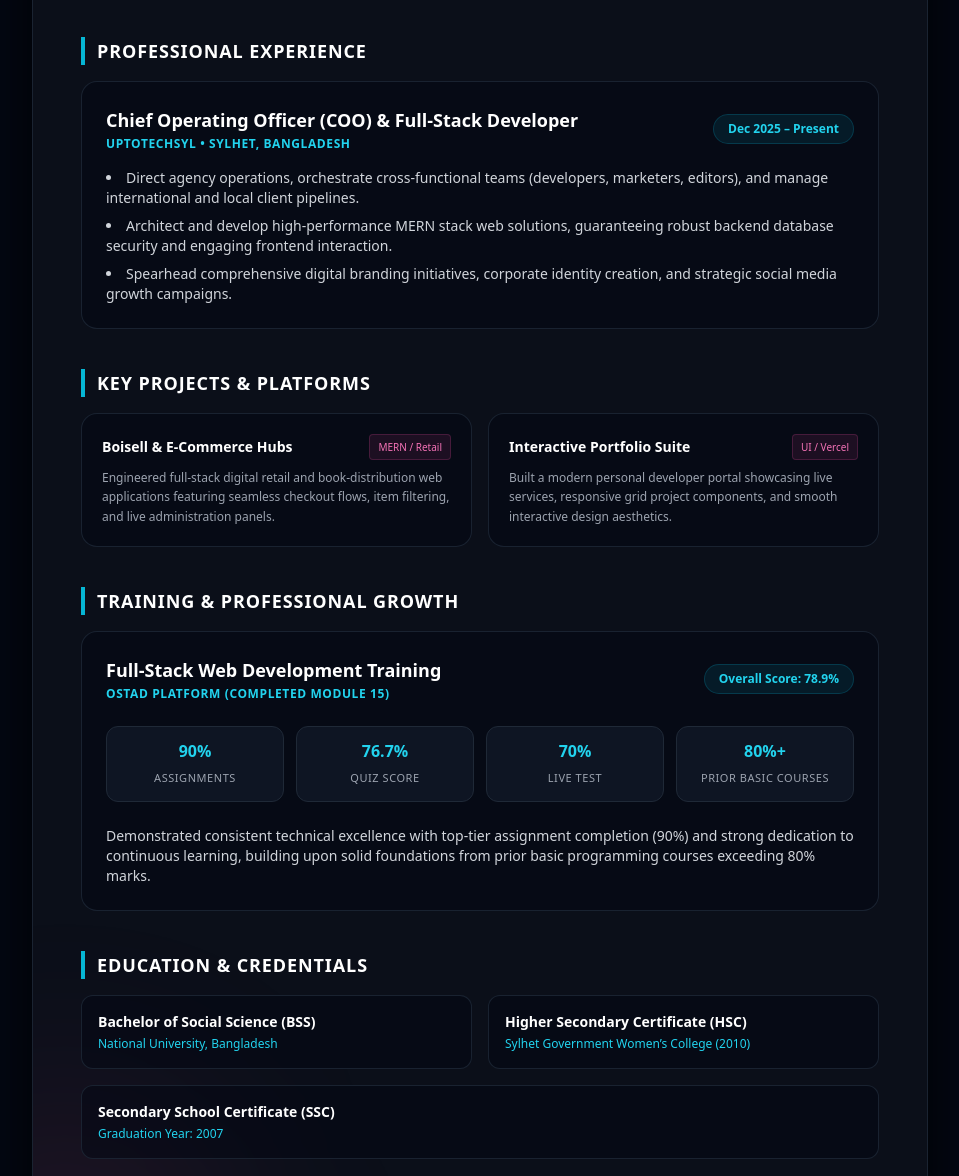
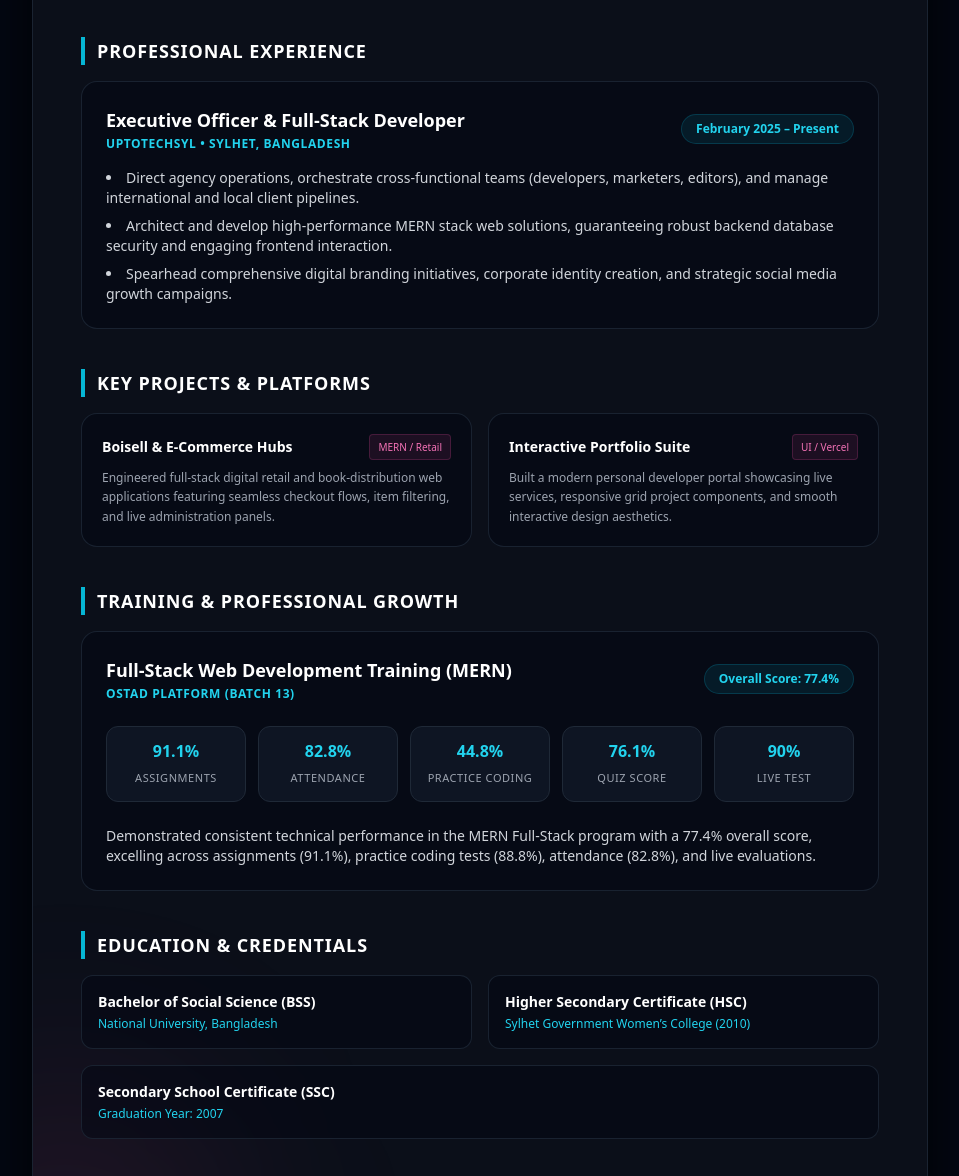
Before and after one commit to Farhana57/my-portfolio, a website: page cv.html in a window 1280 px wide. Shown: the part 864-2040 px from the top of the page, without its empty margins (160-1119 px from the left). Drawn offline with nearby package versions, Linux system fonts and the light colour scheme.

Commit message:
Update cv.html

```diff
--- a/cv.html
+++ b/cv.html
@@ -40,7 +40,7 @@
                     </span>
                     <h1 class="text-3xl sm:text-4xl font-black text-white tracking-wide">FARHANA KHATUN</h1>
                     <p class="text-transparent bg-clip-text bg-gradient-to-r from-cyan-400 to-pink-500 font-extrabold uppercase tracking-wider text-xs sm:text-sm mt-1">
-                        Chief Operating Officer (COO) & Full-Stack MERN Developer
+                        Executive Officer & Full-Stack MERN Developer
                     </p>
                 </div>
 
@@ -53,7 +53,7 @@
                         <i class="fa-solid fa-phone text-cyan-400"></i> +880 1759-945057
                     </div>
                     <div class="flex items-center justify-center sm:justify-start gap-2 sm:col-span-2">
-                        <i class="fa-solid fa-envelope text-cyan-400"></i> farhanakhatun22@mail.com
+                        <i class="fa-solid fa-envelope text-cyan-400"></i> farhanakhatun22@gmail.com
                     </div>
                 </div>
             </div>
@@ -102,11 +102,11 @@
             <div class="bg-gray-950/50 p-6 rounded-2xl border border-gray-800/80 space-y-3 relative">
                 <div class="flex flex-col sm:flex-row justify-between sm:items-center gap-2">
                     <div>
-                        <h3 class="font-bold text-base sm:text-lg text-white">Chief Operating Officer (COO) & Full-Stack Developer</h3>
+                        <h3 class="font-bold text-base sm:text-lg text-white">Executive Officer  & Full-Stack Developer</h3>
                         <p class="text-xs text-cyan-400 font-semibold uppercase tracking-wider mt-0.5">UpToTechSyl • Sylhet, Bangladesh</p>
                     </div>
                     <span class="text-xs font-bold text-cyan-400 bg-cyan-500/10 px-3.5 py-1.5 rounded-full border border-cyan-500/20 w-fit shrink-0">
-                        Dec 2025 – Present
+                        February 2025 – Present
                     </span>
                 </div>
                 <ul class="list-disc list-inside text-gray-300 text-xs sm:text-sm space-y-2 pt-1">
@@ -148,40 +148,43 @@
     <div class="bg-gray-950/50 p-6 rounded-2xl border border-gray-800/80 space-y-4">
         <div class="flex flex-col sm:flex-row justify-between sm:items-center gap-2">
             <div>
-                        <h3 class="font-bold text-base sm:text-lg text-white">Full-Stack Web Development Training</h3>
-                        <p class="text-xs text-cyan-400 font-semibold uppercase tracking-wider mt-0.5">Ostad Platform (Completed Module 15)</p>
+                <h3 class="font-bold text-base sm:text-lg text-white">Full-Stack Web Development Training (MERN)</h3>
+                <p class="text-xs text-cyan-400 font-semibold uppercase tracking-wider mt-0.5">Ostad Platform (Batch 13)</p>
             </div>
             <span class="text-xs font-bold text-cyan-400 bg-cyan-500/10 px-3.5 py-1.5 rounded-full border border-cyan-500/20 w-fit shrink-0">
-                        Overall Score: 78.9%
+                Overall Score: 77.4%
             </span>
         </div>
 
         <!-- Performance Metrics Grid -->
-                <div class="grid grid-cols-2 sm:grid-cols-4 gap-3 pt-2">
+        <div class="grid grid-cols-2 sm:grid-cols-5 gap-3 pt-2">
             <div class="bg-gray-900/80 p-3 rounded-xl border border-gray-800 text-center">
-                        <span class="block text-cyan-400 font-extrabold text-base">90%</span>
+                <span class="block text-cyan-400 font-extrabold text-base">91.1%</span>
                 <span class="text-[11px] text-gray-400 uppercase tracking-wider">Assignments</span>
             </div>
             <div class="bg-gray-900/80 p-3 rounded-xl border border-gray-800 text-center">
-                        <span class="block text-cyan-400 font-extrabold text-base">76.7%</span>
+                <span class="block text-cyan-400 font-extrabold text-base">82.8%</span>
+                <span class="text-[11px] text-gray-400 uppercase tracking-wider">Attendance</span>
+            </div>
+            <div class="bg-gray-900/80 p-3 rounded-xl border border-gray-800 text-center">
+                <span class="block text-cyan-400 font-extrabold text-base">44.8%</span>
+                <span class="text-[11px] text-gray-400 uppercase tracking-wider">Practice Coding</span>
+            </div>
+            <div class="bg-gray-900/80 p-3 rounded-xl border border-gray-800 text-center">
+                <span class="block text-cyan-400 font-extrabold text-base">76.1%</span>
                 <span class="text-[11px] text-gray-400 uppercase tracking-wider">Quiz Score</span>
             </div>
-                    <div class="bg-gray-900/80 p-3 rounded-xl border border-gray-800 text-center">
-                        <span class="block text-cyan-400 font-extrabold text-base">70%</span>
+            <div class="bg-gray-900/80 p-3 rounded-xl border border-gray-800 text-center col-span-2 sm:col-span-1">
+                <span class="block text-cyan-400 font-extrabold text-base">90%</span>
                 <span class="text-[11px] text-gray-400 uppercase tracking-wider">Live Test</span>
-                    </div>
-                    <div class="bg-gray-900/80 p-3 rounded-xl border border-gray-800 text-center">
-                        <span class="block text-cyan-400 font-extrabold text-base">80%+</span>
-                        <span class="text-[11px] text-gray-400 uppercase tracking-wider">Prior Basic Courses</span>
             </div>
         </div>
 
         <p class="text-gray-300 text-xs sm:text-sm pt-2 leading-relaxed">
-                    Demonstrated consistent technical excellence with top-tier assignment completion (90%) and strong dedication to continuous learning, building upon solid foundations from prior basic programming courses exceeding 80% marks.
+            Demonstrated consistent technical performance in the MERN Full-Stack program with a 77.4% overall score, excelling across assignments (91.1%), practice coding tests (88.8%), attendance (82.8%), and live evaluations.
         </p>
     </div>
 </div>
-
         <!-- Education & Credentials -->
         <div class="relative z-10 space-y-4">
             <h2 class="text-lg font-black uppercase text-white tracking-wider border-l-4 border-cyan-500 pl-3">
```
Lines whose indentation alone changed are shown as unchanged.
